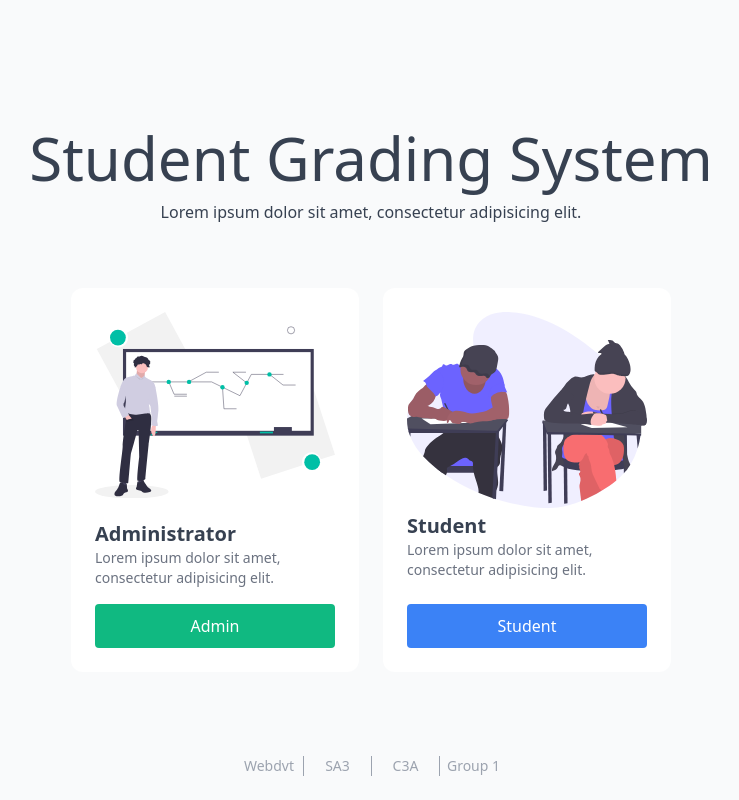
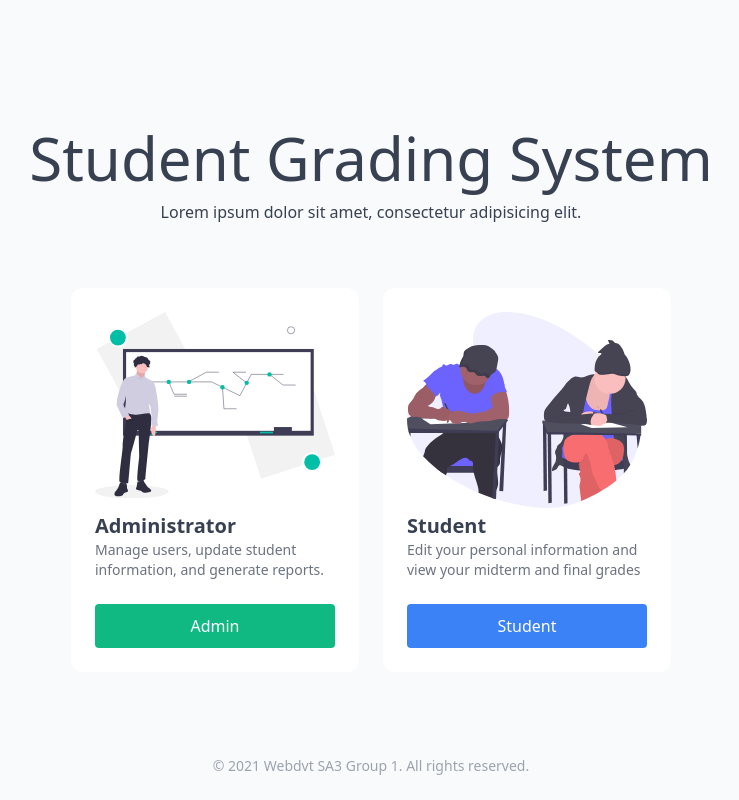
Before and after one commit to lancemartija/Grading-System, a PHP site: page / in a window 1280 px wide. Shown: the whole page, without its empty margins (269-1008 px from the left). Run offline with PHP 8.4, Linux system fonts and the light colour scheme; style sheets or scripts are compiled from the project's sources.

Commit message:
change: reduce padding bottom in admin card, remove: lorem statement

```diff
--- a/index.php
+++ b/index.php
@@ -68,10 +68,10 @@
           <polygon points="164.876 262.939 185.586 279.994 188.023 276.339 164.876 262.939" opacity="0.1" />
           <polygon points="206.296 267.812 191.678 276.339 192.896 279.994 206.296 267.812" opacity="0.1" />
         </svg>
-        <div class="pb-4">
+        <div class="pb-6">
           <h2 class="text-xl font-bold text-gray-700">Administrator</h2>
           <p class="text-sm leading-5 text-gray-500 font-extralight">
-            Lorem ipsum dolor sit amet, consectetur adipisicing elit.
+            Manage users, update student information, and generate reports.
           </p>
         </div>
         <a href="admin/" class="w-full bg-green-500 mr-3 py-2.5 focus:outline-none focus:ring-4 focus:ring-green-500 focus:ring-opacity-50 text-white text-center rounded hover:bg-green-600 transition duration-200">Admin</a>
@@ -145,17 +145,14 @@
         <div class="pb-6">
           <h2 class="text-xl font-bold text-gray-700">Student</h2>
           <p class="text-sm leading-5 text-gray-500 font-extralight">
-            Lorem ipsum dolor sit amet, consectetur adipisicing elit.
+            Edit your personal information and view your midterm and final grades
           </p>
         </div>
         <a href="student/" class="w-full bg-blue-500 py-2.5 focus:outline-none focus:ring-4 focus:ring-blue-500 focus:ring-opacity-50 text-white text-center rounded hover:bg-blue-600 transition duration-200">Student</a>
       </div>
     </section>
-    <footer class="absolute bottom-0 left-0 right-0 grid w-1/4 grid-cols-4 p-6 m-auto divide-x divide-gray-400">
-      <div class="text-sm text-center text-gray-400">Webdvt</div>
-      <div class="text-sm text-center text-gray-400">SA3</div>
-      <div class="text-sm text-center text-gray-400">C3A</div>
-      <div class="text-sm text-center text-gray-400">Group 1</div>
+    <footer class="absolute bottom-0 left-0 right-0 pb-6">
+      <p class="text-sm text-center text-gray-400">&#169; 2021 Webdvt SA3 Group 1. All rights reserved.</p>
     </footer>
   </main>
 </body>
```
